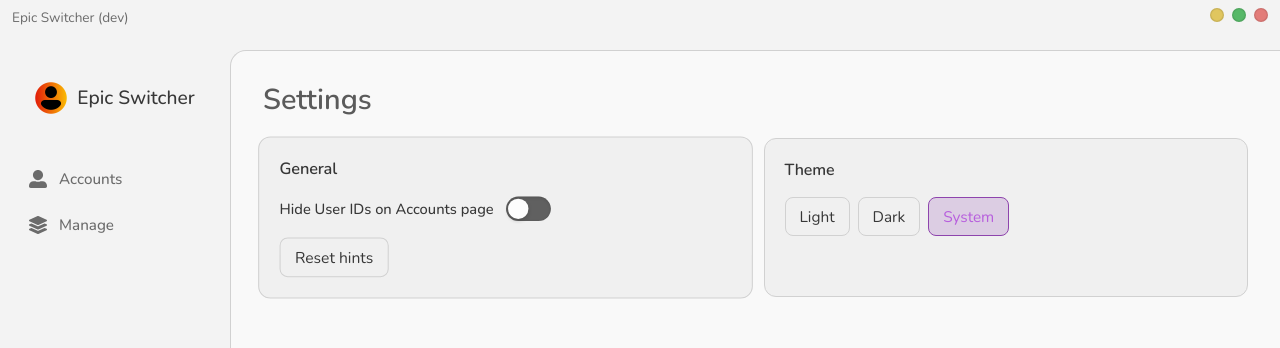
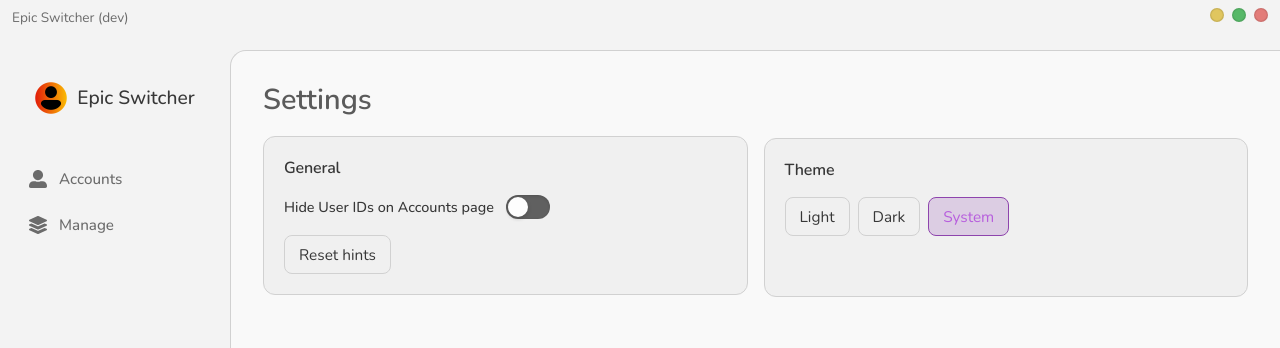
Before and after one commit to symonxdd/epic-switcher, a React (Vite) app in the folder frontend/: page /settings in a window 1280 px wide. In both pictures the pointer is over the element 505 px from the left and 217 px from the top of the page. Shown: the top 348 px of the page. Built offline with nearby package versions, Linux system fonts and the light colour scheme.

Commit message:
Update settings group hover effect

```diff
--- a/frontend/src/pages/Settings.module.css
+++ b/frontend/src/pages/Settings.module.css
@@ -32,7 +32,7 @@
 }
 
 .settingsGroup:hover {
-  transform: scale(1.02);
+  transform: translateY(-2px);
   /* border-color: var(--border-strong); */
 }
 
```
